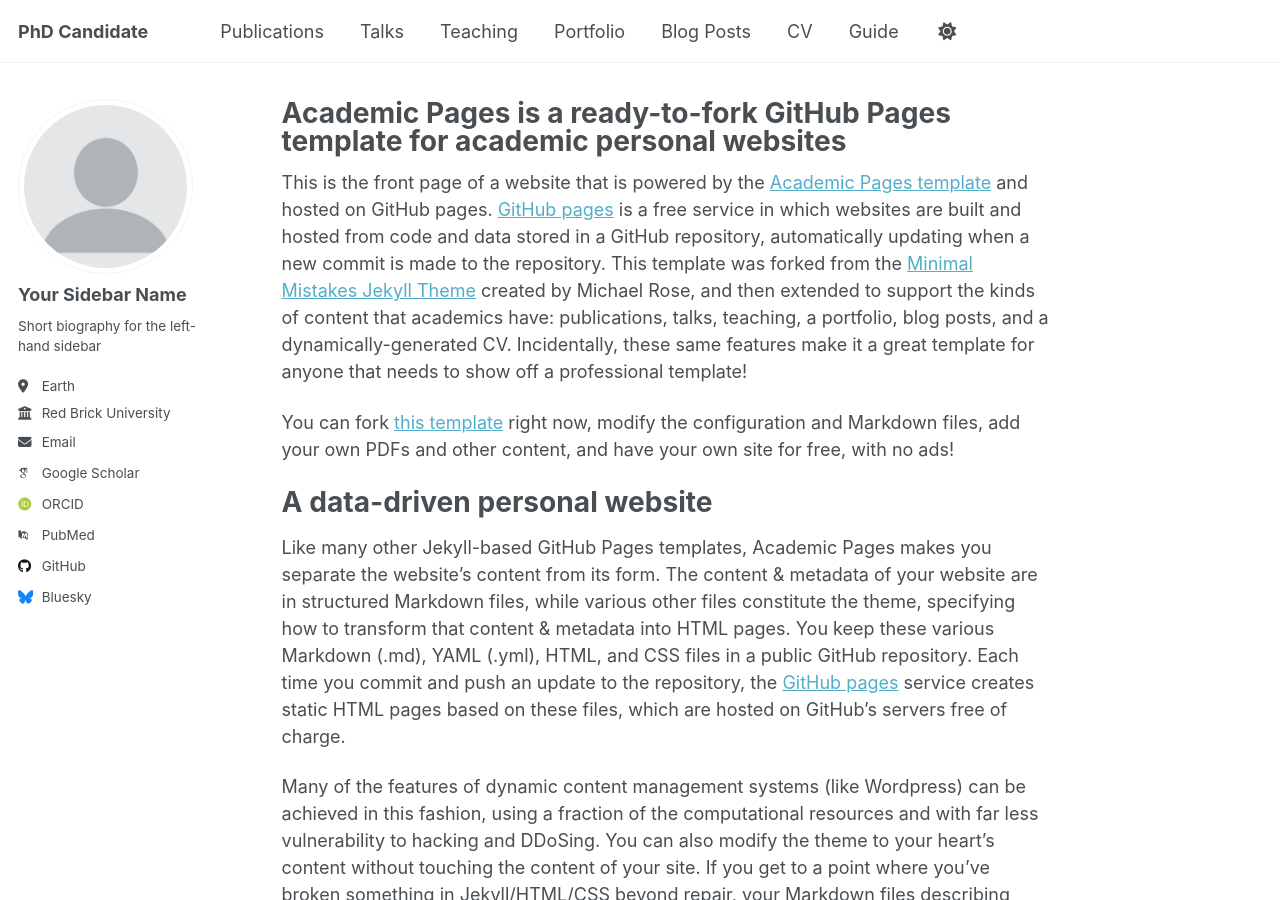
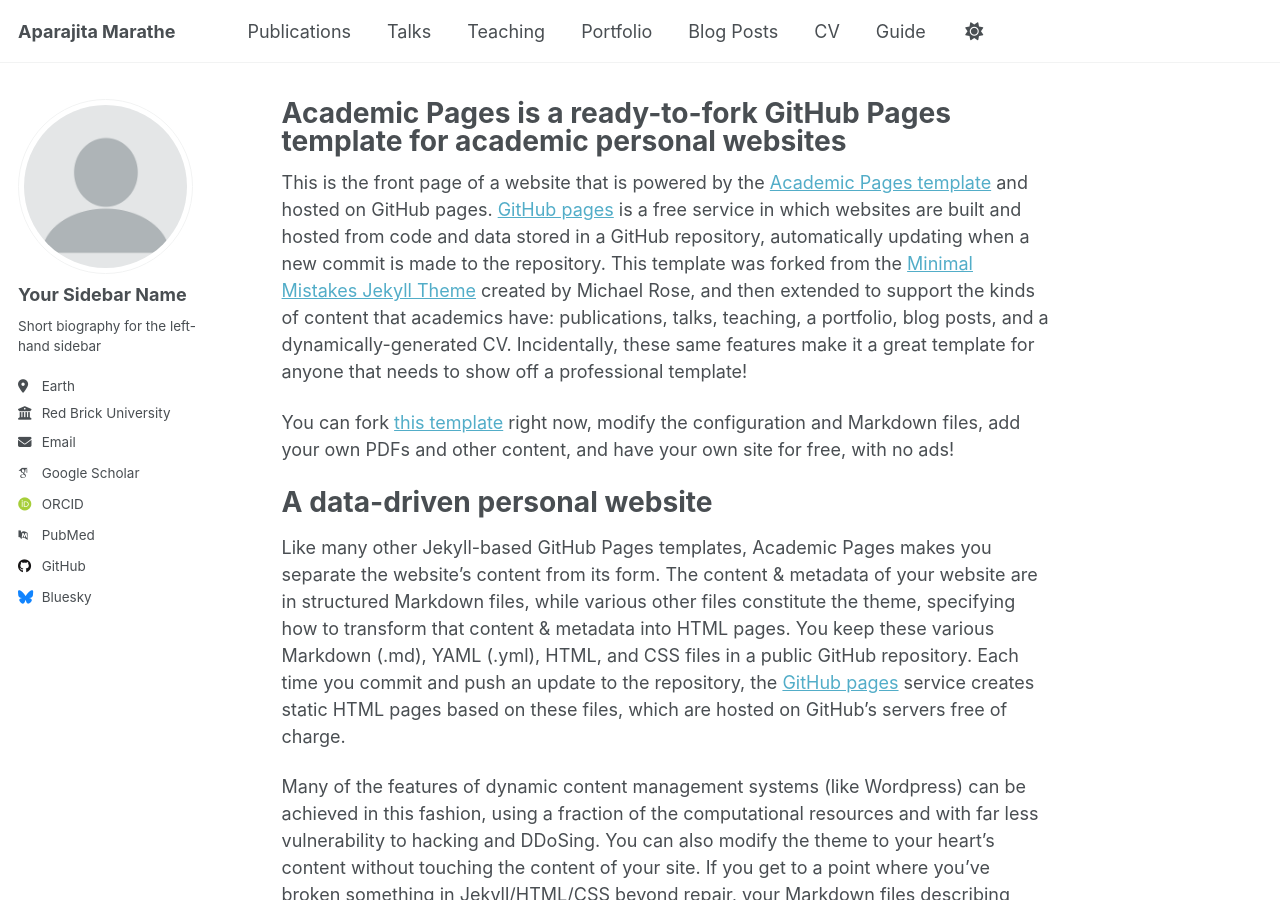
Before and after one commit to aparajitamarathe/aparajitamarathe.github.io, a Jekyll site: the page built from _pages/about.md, in a window 1280 px wide and 900 px high. Built offline with Jekyll 4.4.1, drawn with Linux system fonts in a browser that asks for light colours; some web fonts are replaced; a script that is not in the unit is left out.

Commit message:
Update _config.yml

```diff
--- a/_config.yml
+++ b/_config.yml
@@ -9,7 +9,7 @@
 # Basic Site Settings
 locale                   : "en-US"
 site_theme               : "default" # Currently available options are "default", "air"
-title                    : "PhD Candidate"
+title                    : "Aparajita Marathe"
 title_separator          : "-"
 name                     : &name "Aparajita Marathe"
 description              : &description "Aparajita's academic portfolio"   # Update this with a general description of your site, this is the default if not overridden by a page
```
